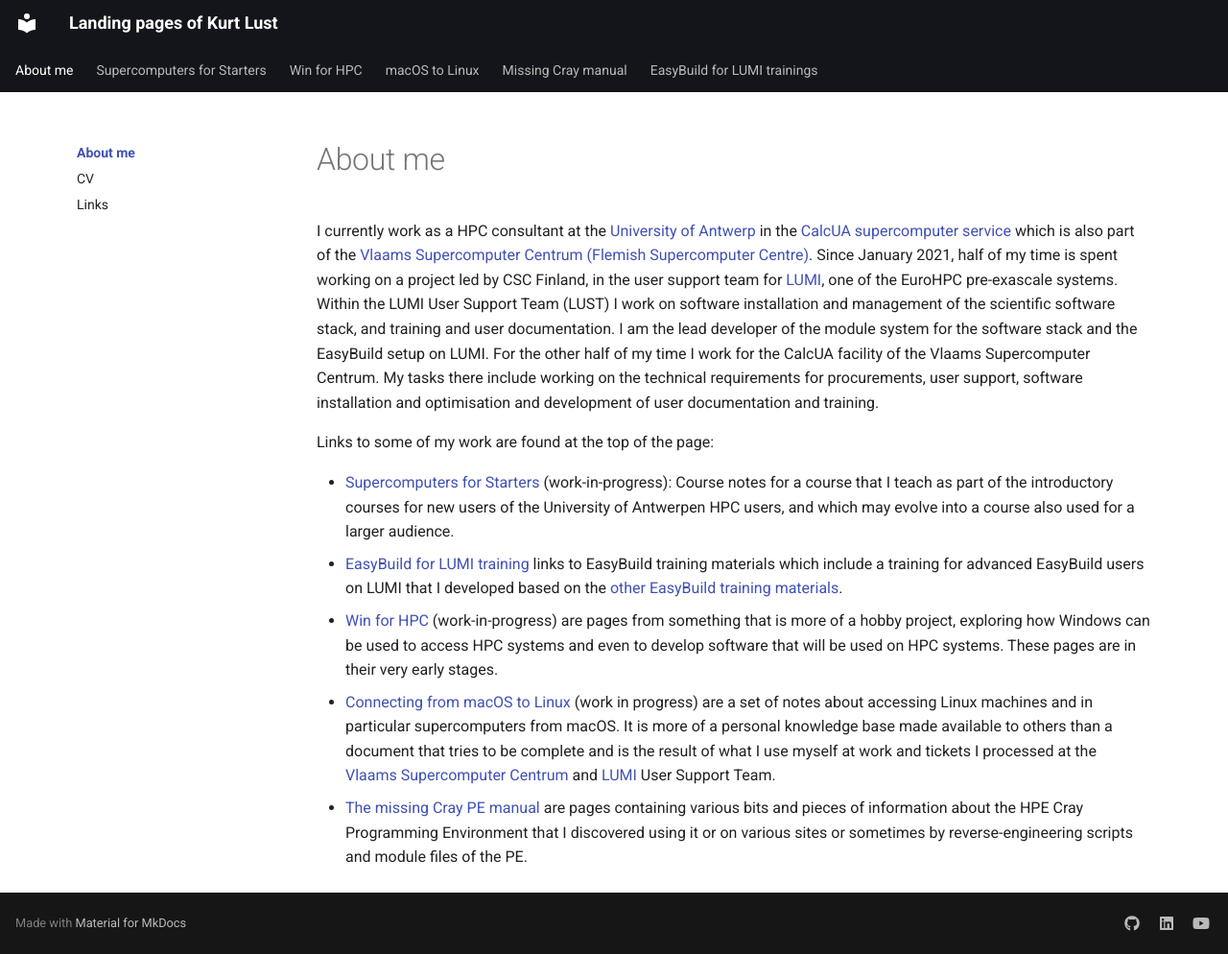
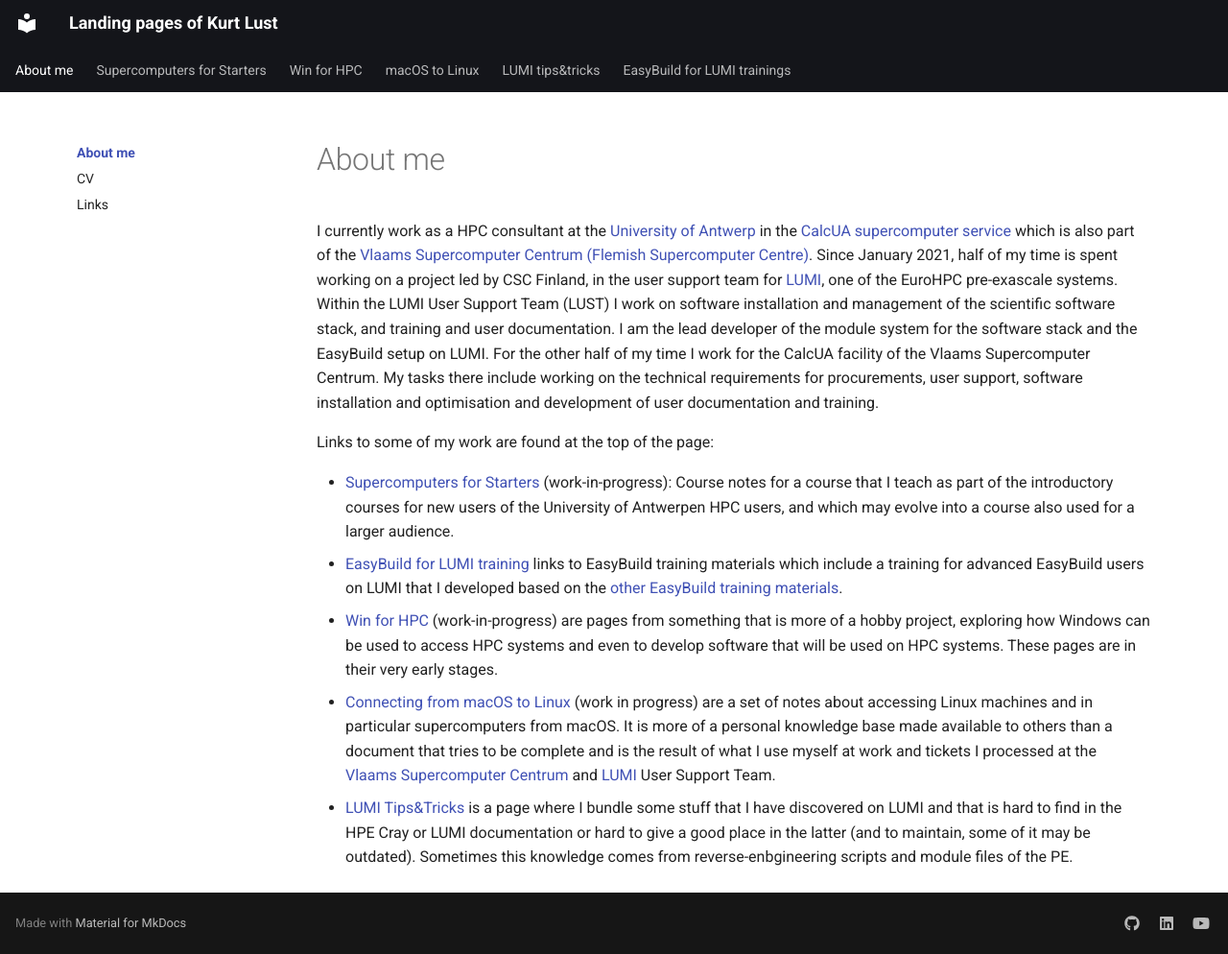
Before and after one commit to klust/klust.github.io, an MkDocs documentation site: the page built from docs/index.md, in a window 1280 px wide and 994 px high. Shown: the whole window at 96% size. Built offline with MkDocs 1.6.1 and Material for MkDocs 9.7.7, drawn with Linux system fonts in a browser that asks for light colours.

Commit message:
Renaming the Cray missing manual links.

```diff
--- a/docs/index.md
+++ b/docs/index.md
@@ -30,6 +30,8 @@ Links to some of my work are found at the top of the page:
     to others than a document that tries to be complete and is the result of what I use myself at work and tickets
     I processed at the [Vlaams Supercomputer Centrum](https://vscentrum.be) and
     [LUMI](https://lumi-supercomputer.eu) User Support Team.
--   [The missing Cray PE manual](cray-missing-manual) are pages containing various bits and pieces of information
-    about the HPE Cray Programming Environment that I discovered using it or on various sites or sometimes by
-    reverse-engineering scripts and module files of the PE.
+-   [LUMI Tips&Tricks](https://klust.github.io/LUMI-tips-and-tricks/) is a page where I bundle
+    some stuff that I have discovered on LUMI and that is hard to find
+    in the HPE Cray or LUMI documentation or hard to give a good place in the latter
+    (and to maintain, some of it may be outdated). Sometimes this knowledge comes from
+    reverse-enbgineering scripts and module files of the PE.
--- a/mkdocs.yml
+++ b/mkdocs.yml
@@ -30,7 +30,7 @@ nav:
   - Supercomputers for Starters: SupercomputersForStarters
   - Win for HPC: windows-client-HPC
   - macOS to Linux: macos-to-linux
-  - Missing Cray manual: cray-missing-manual
+  - LUMI tips&tricks: LUMI-tips-and-tricks
   - EasyBuild for LUMI trainings: easybuild-tutorial
 
 plugins:
```
Also changed, not shown: docs/links.md (+4 -3 lines).
